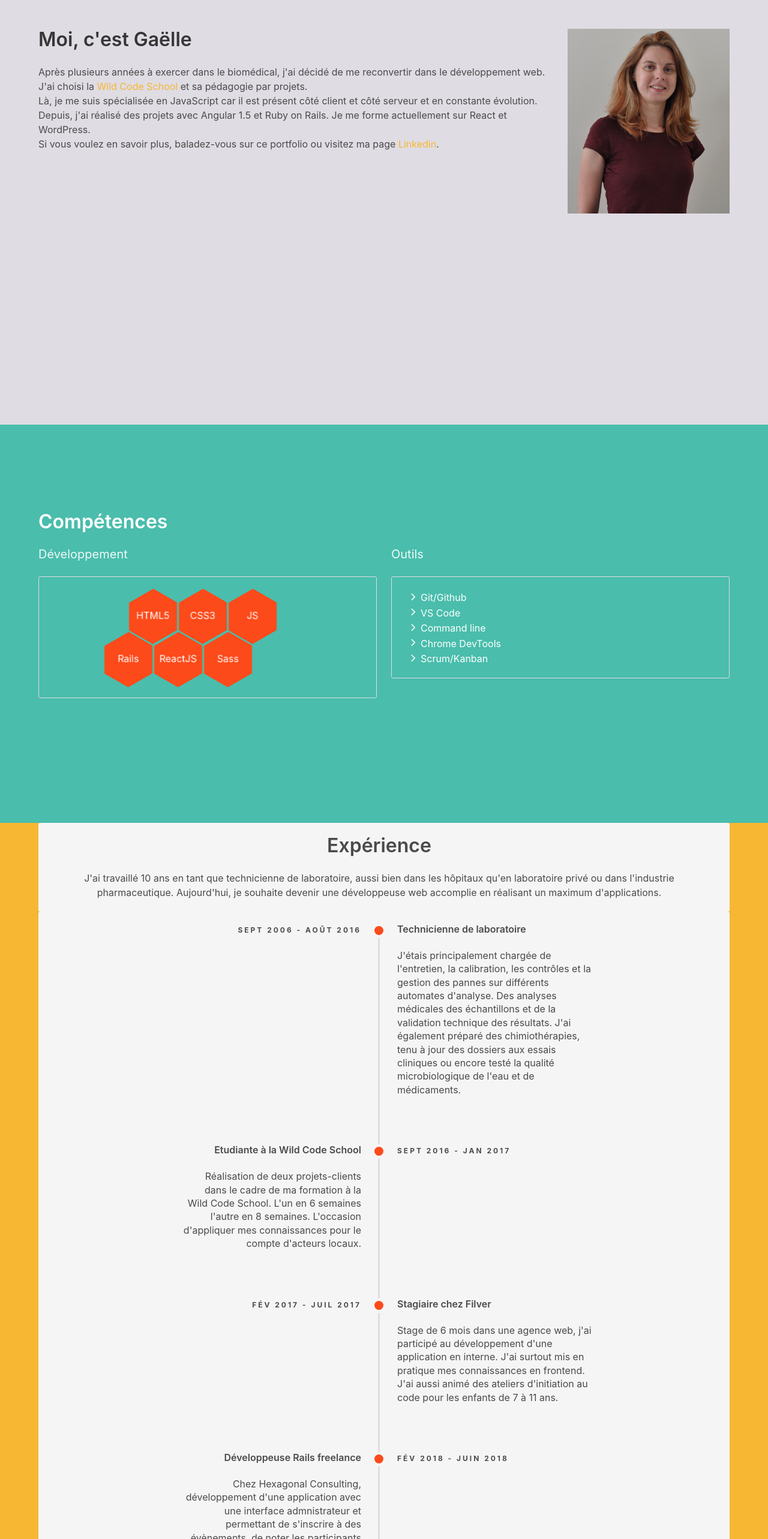
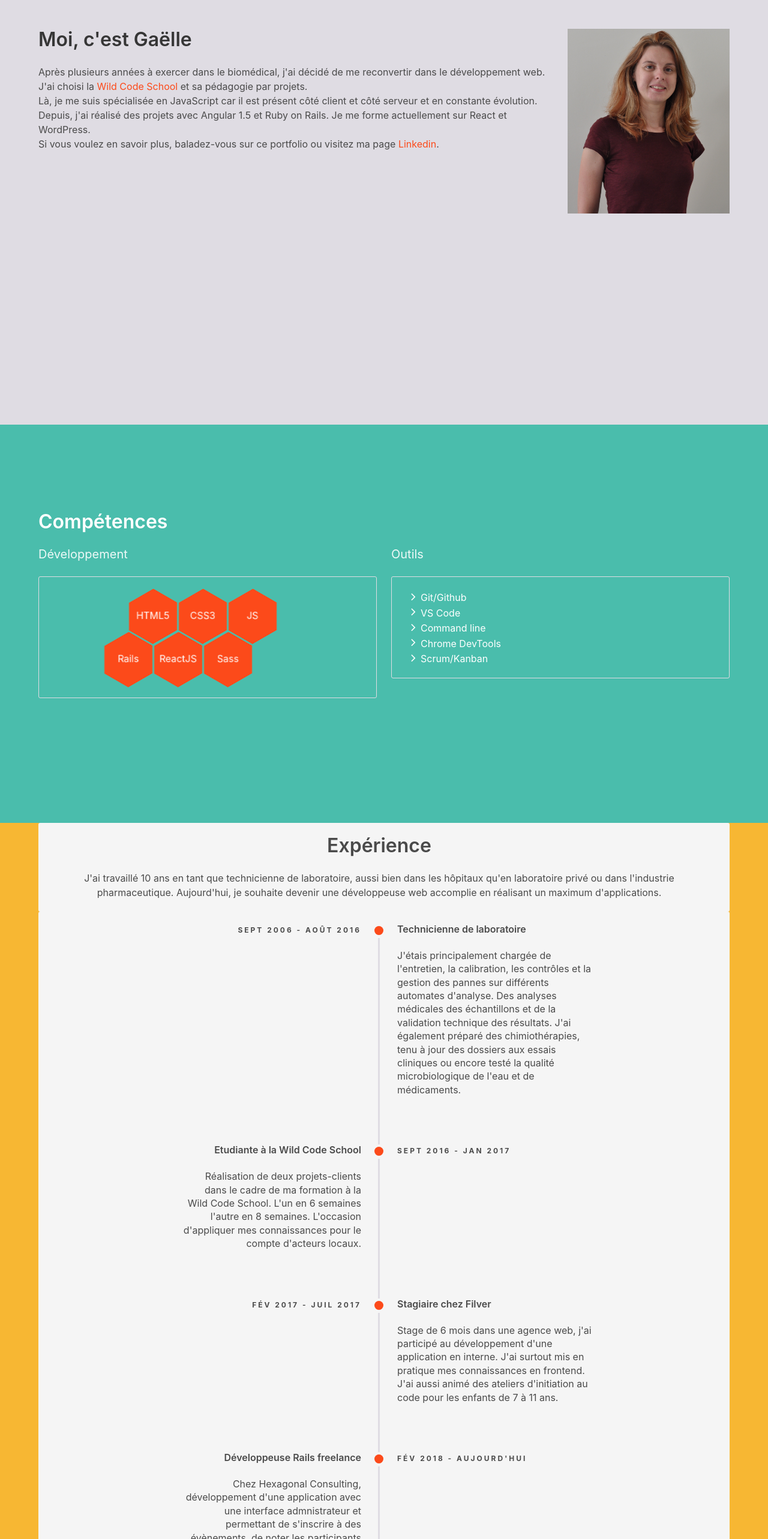
Before and after one commit to gm418/React-cv, a React (Create React App) app: page / in a window 1280 px wide. Shown: the part 1040-3606 px from the top of the page at 60% size. Built offline with nearby package versions, Linux system fonts and the light colour scheme.

Commit message:
changes on domain name

```diff
--- a/package.json
+++ b/package.json
@@ -24,5 +24,5 @@
     "node-sass-chokidar": "0.0.3",
     "npm-run-all": "^4.0.2"
   },
-  "homepage": "https://Daedalus418.github.io/React-cv"
+  "homepage": "https://www.gaelle-morin.eu"
 }
--- a/src/components/About/About.css
+++ b/src/components/About/About.css
@@ -1,4 +1,4 @@
 #about {
   background-color: #dfdce3; }
   #about a {
-    color: #f7b733; }
+    color: #fc4a1a; }
--- a/src/components/Experience/Experience.js
+++ b/src/components/Experience/Experience.js
@@ -56,7 +56,7 @@ class Experience extends Component {
 
                   <li className = "timeline-item" >
                     <div className="timeline-info">
-                      <span>Fév 2018 - juin 2018</span>
+                      <span>Fév 2018 - aujourd'hui</span>
                     </div>
                     <div className = "timeline-marker" ></div>
                     <div className = "timeline-content" >
```
Also changed, not shown: 1 other file (tests, documents, lock files or other folders).
